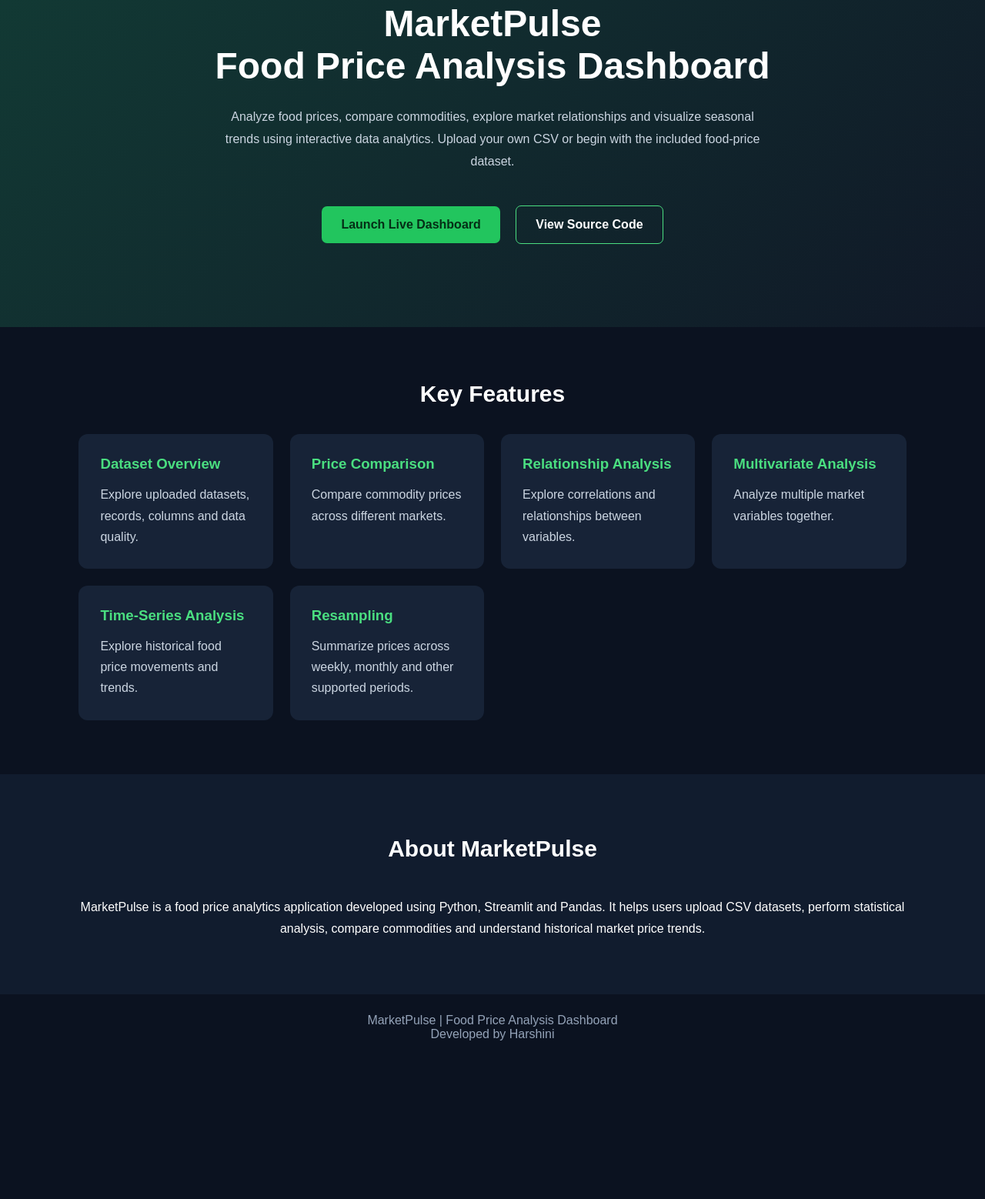
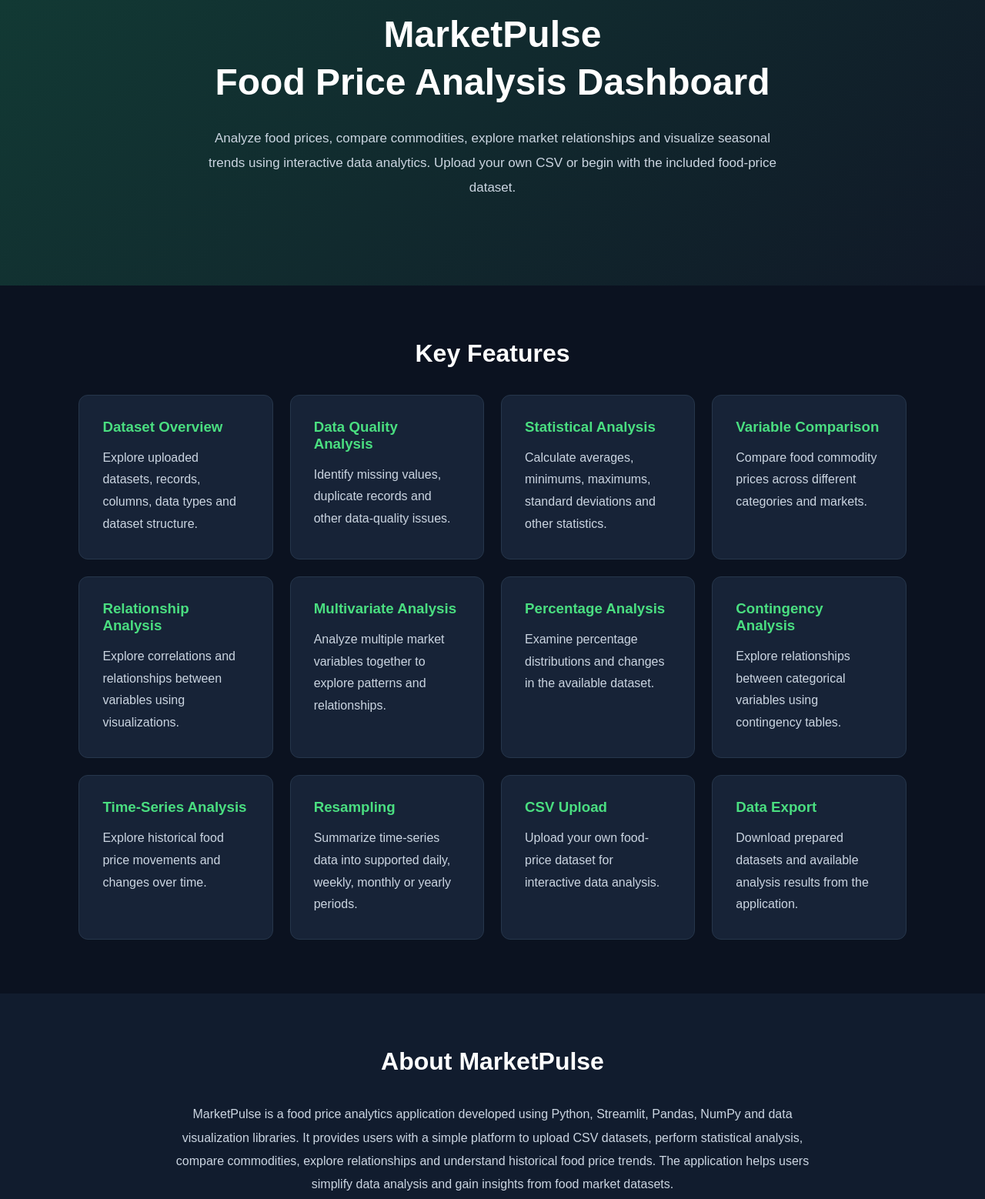
Before and after one commit to Harshini-723/MarketPulse-EDA, a plain HTML site: page index.html in a window 1280 px wide. Shown: the part 212-1770 px from the top of the page at 77% size. Before the commit the page ends 1590 px from the top, so only its background shows below. Drawn offline with Linux system fonts and the light colour scheme.

Commit message:
Update index.html

```diff
--- a/index.html
+++ b/index.html
@@ -4,7 +4,8 @@
 <head>
 <meta charset="UTF-8">
 <meta name="viewport" content="width=device-width, initial-scale=1.0">
-<title>MarketPulse | Food Price Analytics</title>
+
+<title>MarketPulse | Food Price Analysis Dashboard</title>
 
 <style>
 * {
@@ -16,25 +17,22 @@
 body {
     font-family: Arial, sans-serif;
     background: #0b1220;
-    color: white;
+    color: #ffffff;
 }
 
 nav {
     padding: 22px 8%;
     background: #111c2e;
-    display: flex;
-    justify-content: space-between;
-    align-items: center;
 }
 
 .logo {
-    font-size: 27px;
+    font-size: 28px;
     font-weight: bold;
     color: #4ade80;
 }
 
 .hero {
-    padding: 100px 8%;
+    padding: 110px 8%;
     text-align: center;
     background: linear-gradient(135deg, #123c35, #101827);
 }
@@ -42,47 +40,22 @@ nav {
 .tag {
     color: #4ade80;
     letter-spacing: 3px;
+    font-size: 13px;
     margin-bottom: 25px;
-    font-size: 13px;
 }
 
 h1 {
     font-size: 48px;
+    line-height: 1.3;
     margin-bottom: 25px;
 }
 
 .hero p {
-    max-width: 720px;
+    max-width: 750px;
     margin: auto;
     color: #cbd5e1;
-    line-height: 1.8;
-}
-
-.buttons {
-    margin-top: 35px;
-}
-
-.btn {
-    display: inline-block;
-    padding: 15px 25px;
-    margin: 8px;
-    border-radius: 7px;
-    text-decoration: none;
-    font-weight: bold;
-}
-
-.primary {
-    background: #22c55e;
-    color: #052e16;
-}
-
-.secondary {
-    border: 1px solid #4ade80;
-    color: white;
-}
-
-.btn:hover {
-    opacity: 0.8;
+    line-height: 1.9;
+    font-size: 17px;
 }
 
 section {
@@ -91,7 +64,7 @@ section {
 }
 
 h2 {
-    font-size: 30px;
+    font-size: 32px;
     margin-bottom: 35px;
 }
 
@@ -103,9 +76,10 @@ h2 {
 
 .card {
     background: #172337;
-    padding: 28px;
+    padding: 30px;
     border-radius: 12px;
     text-align: left;
+    border: 1px solid #26364b;
 }
 
 .card h3 {
@@ -115,18 +89,45 @@ h2 {
 
 .card p {
     color: #cbd5e1;
-    line-height: 1.7;
+    line-height: 1.8;
 }
 
 .about {
     background: #111c2e;
+}
+
+.about p {
+    max-width: 850px;
+    margin: auto;
+    color: #cbd5e1;
+    line-height: 1.9;
+}
+
+.workflow {
+    background: #0b1220;
+}
+
+.workflow p {
+    color: #cbd5e1;
     line-height: 1.8;
 }
 
 footer {
+    padding: 30px;
     text-align: center;
-    padding: 25px;
+    background: #111c2e;
     color: #94a3b8;
+    line-height: 1.8;
+}
+
+@media(max-width: 600px) {
+    h1 {
+        font-size: 34px;
+    }
+
+    .hero {
+        padding: 75px 6%;
+    }
 }
 </style>
 </head>
@@ -135,7 +136,6 @@ footer {
 
 <nav>
     <div class="logo">MarketPulse</div>
-    <div>Food Price Analytics</div>
 </nav>
 
 <header class="hero">
@@ -157,22 +157,6 @@ footer {
         food-price dataset.
     </p>
 
-    <div class="buttons">
-
-        <a class="btn primary"
-           href="https://nli8stqnj2upwcxhu4bvs5.streamlit.app/"
-           target="_blank">
-           Launch Live Dashboard
-        </a>
-
-        <a class="btn secondary"
-           href="https://github.com/Harshini-723/MarketPulse-EDA"
-           target="_blank">
-           View Source Code
-        </a>
-
-    </div>
-
 </header>
 
 <section>
@@ -182,32 +166,98 @@ footer {
 
         <div class="card">
             <h3>Dataset Overview</h3>
-            <p>Explore uploaded datasets, records, columns and data quality.</p>
+            <p>
+                Explore uploaded datasets, records,
+                columns, data types and dataset structure.
+            </p>
         </div>
 
         <div class="card">
-            <h3>Price Comparison</h3>
-            <p>Compare commodity prices across different markets.</p>
+            <h3>Data Quality Analysis</h3>
+            <p>
+                Identify missing values, duplicate records
+                and other data-quality issues.
+            </p>
+        </div>
+
+        <div class="card">
+            <h3>Statistical Analysis</h3>
+            <p>
+                Calculate averages, minimums, maximums,
+                standard deviations and other statistics.
+            </p>
+        </div>
+
+        <div class="card">
+            <h3>Variable Comparison</h3>
+            <p>
+                Compare food commodity prices across
+                different categories and markets.
+            </p>
         </div>
 
         <div class="card">
             <h3>Relationship Analysis</h3>
-            <p>Explore correlations and relationships between variables.</p>
+            <p>
+                Explore correlations and relationships
+                between variables using visualizations.
+            </p>
         </div>
 
         <div class="card">
             <h3>Multivariate Analysis</h3>
-            <p>Analyze multiple market variables together.</p>
+            <p>
+                Analyze multiple market variables together
+                to explore patterns and relationships.
+            </p>
+        </div>
+
+        <div class="card">
+            <h3>Percentage Analysis</h3>
+            <p>
+                Examine percentage distributions and
+                changes in the available dataset.
+            </p>
+        </div>
+
+        <div class="card">
+            <h3>Contingency Analysis</h3>
+            <p>
+                Explore relationships between categorical
+                variables using contingency tables.
+            </p>
         </div>
 
         <div class="card">
             <h3>Time-Series Analysis</h3>
-            <p>Explore historical food price movements and trends.</p>
+            <p>
+                Explore historical food price movements
+                and changes over time.
+            </p>
         </div>
 
         <div class="card">
             <h3>Resampling</h3>
-            <p>Summarize prices across weekly, monthly and other supported periods.</p>
+            <p>
+                Summarize time-series data into supported
+                daily, weekly, monthly or yearly periods.
+            </p>
+        </div>
+
+        <div class="card">
+            <h3>CSV Upload</h3>
+            <p>
+                Upload your own food-price dataset
+                for interactive data analysis.
+            </p>
+        </div>
+
+        <div class="card">
+            <h3>Data Export</h3>
+            <p>
+                Download prepared datasets and available
+                analysis results from the application.
+            </p>
         </div>
 
     </div>
@@ -218,16 +268,63 @@ footer {
 
     <p>
         MarketPulse is a food price analytics application
-        developed using Python, Streamlit and Pandas.
-        It helps users upload CSV datasets, perform
-        statistical analysis, compare commodities and
-        understand historical market price trends.
+        developed using Python, Streamlit, Pandas, NumPy
+        and data visualization libraries.
+
+        It provides users with a simple platform to upload
+        CSV datasets, perform statistical analysis,
+        compare commodities, explore relationships and
+        understand historical food price trends.
+
+        The application helps users simplify data analysis
+        and gain insights from food market datasets.
     </p>
+</section>
+
+<section class="workflow">
+    <h2>How It Works</h2>
+
+    <div class="features">
+
+        <div class="card">
+            <h3>01. Upload Dataset</h3>
+            <p>
+                Upload a food-price CSV dataset
+                from your computer.
+            </p>
+        </div>
+
+        <div class="card">
+            <h3>02. Analyze Data</h3>
+            <p>
+                Explore statistical summaries,
+                comparisons and visualizations.
+            </p>
+        </div>
+
+        <div class="card">
+            <h3>03. Explore Trends</h3>
+            <p>
+                Understand commodity relationships
+                and historical price movements.
+            </p>
+        </div>
+
+        <div class="card">
+            <h3>04. Download Results</h3>
+            <p>
+                Export cleaned data and supported
+                analysis outputs.
+            </p>
+        </div>
+
+    </div>
 </section>
 
 <footer>
     <p>MarketPulse | Food Price Analysis Dashboard</p>
     <p>Developed by Harshini</p>
+    <p>Python | Streamlit | Pandas | NumPy</p>
 </footer>
 
 </body>
```
